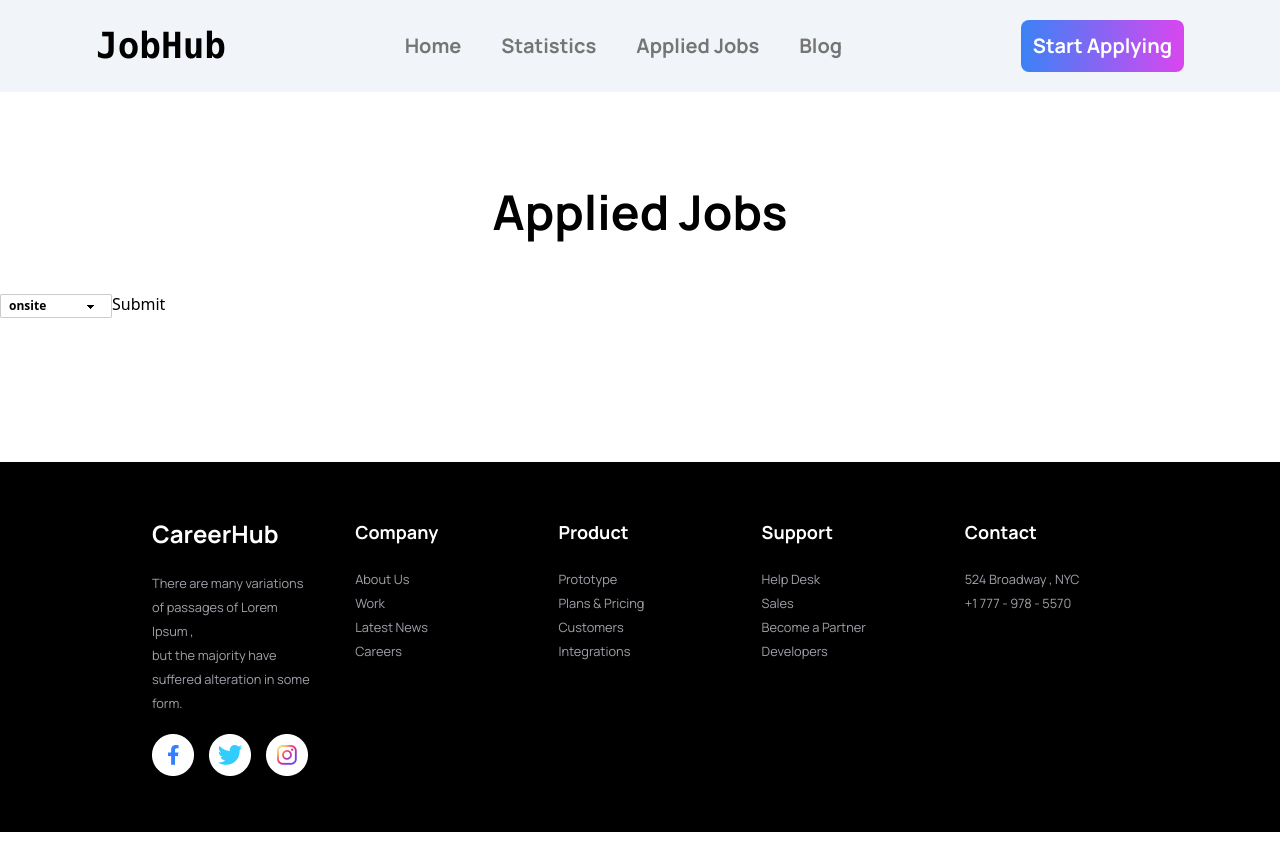
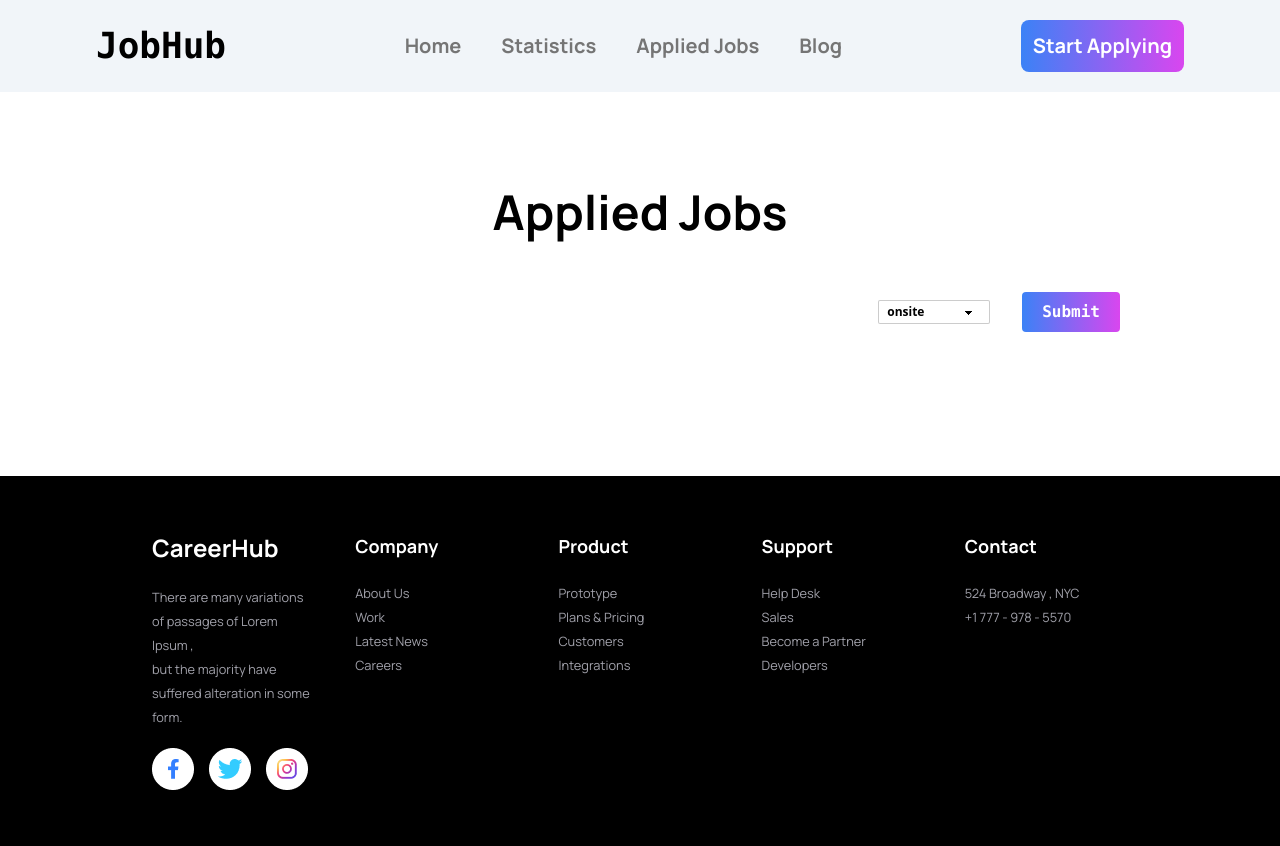
Before and after one commit to bijoymamud/Job-Field, a React (Vite) app: page /appliedjob in a window 1280 px wide. Built offline with nearby package versions, Linux system fonts and the light colour scheme.

Commit message:
added readme.md

```diff
--- a/package.json
+++ b/package.json
@@ -18,6 +18,7 @@
     "react": "^18.2.0",
     "react-dom": "^18.2.0",
     "react-router-dom": "^6.10.0",
+    "react-toastify": "^9.1.2",
     "recharts": "^2.5.0",
     "sort-by": "^1.2.0"
   },
--- a/src/components/AppliedJob/AppliedJob.jsx
+++ b/src/components/AppliedJob/AppliedJob.jsx
@@ -61,14 +61,14 @@ const AppliedJob = () => {
         <div className='mt-24'>
             <h3 className='text-center text-5xl font-bold mb-14'>Applied Jobs</h3>
 
-            <form action="" onSubmit={handleForm} className=''>
+            <form action="" onSubmit={handleForm} className='flex items-center gap-8 justify-end md:me-40'>
                 <select required name="type" className="select select-bordered select-xs w-28  ">
 
 
                     <option >onsite</option>
                     <option >Remote</option>
                 </select>
-                <button>Submit</button>
+                <button className='btn-primary'>Submit</button>
             </form>
 
             {
```
Also changed, not shown: 2 other files (tests, documents, lock files or other folders).
